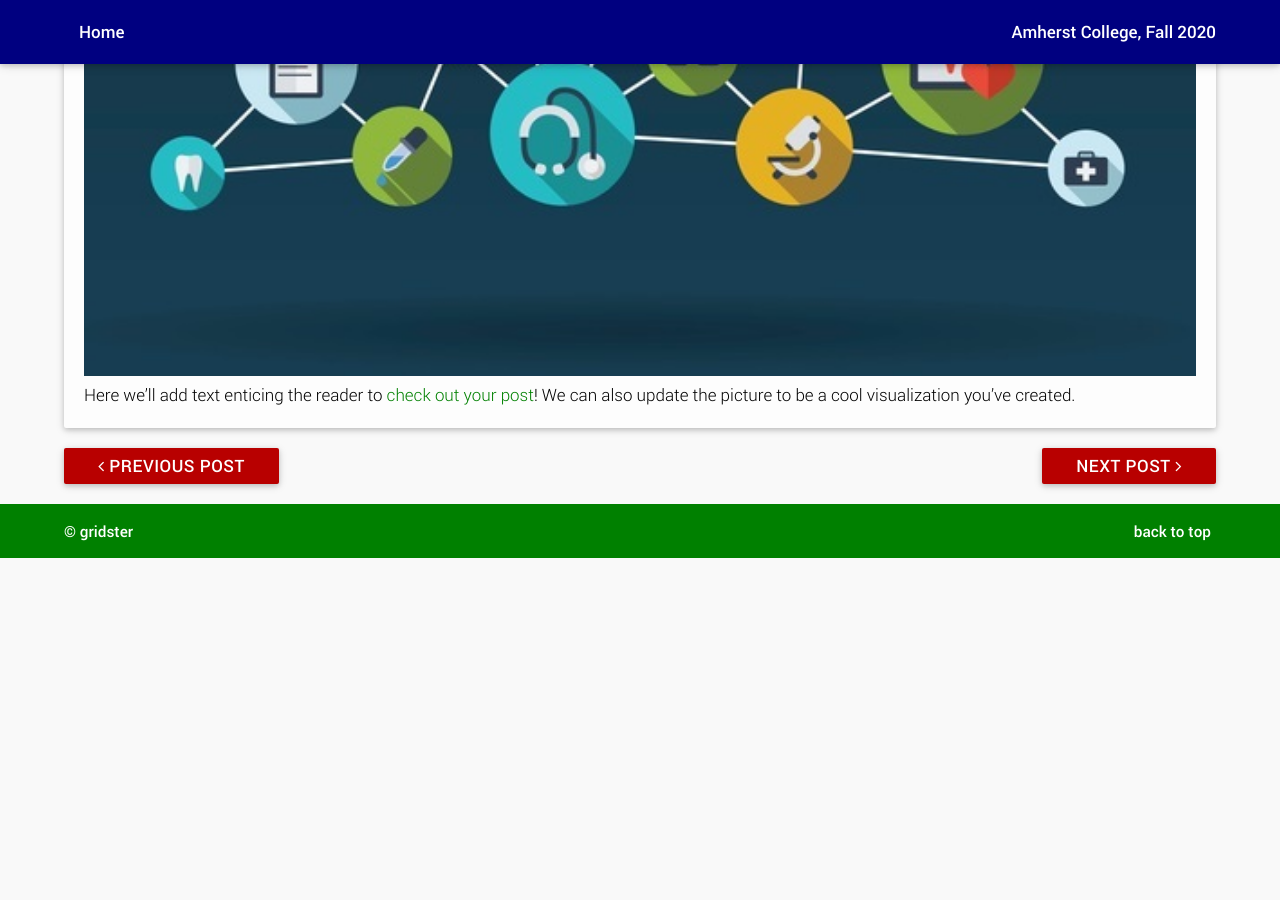
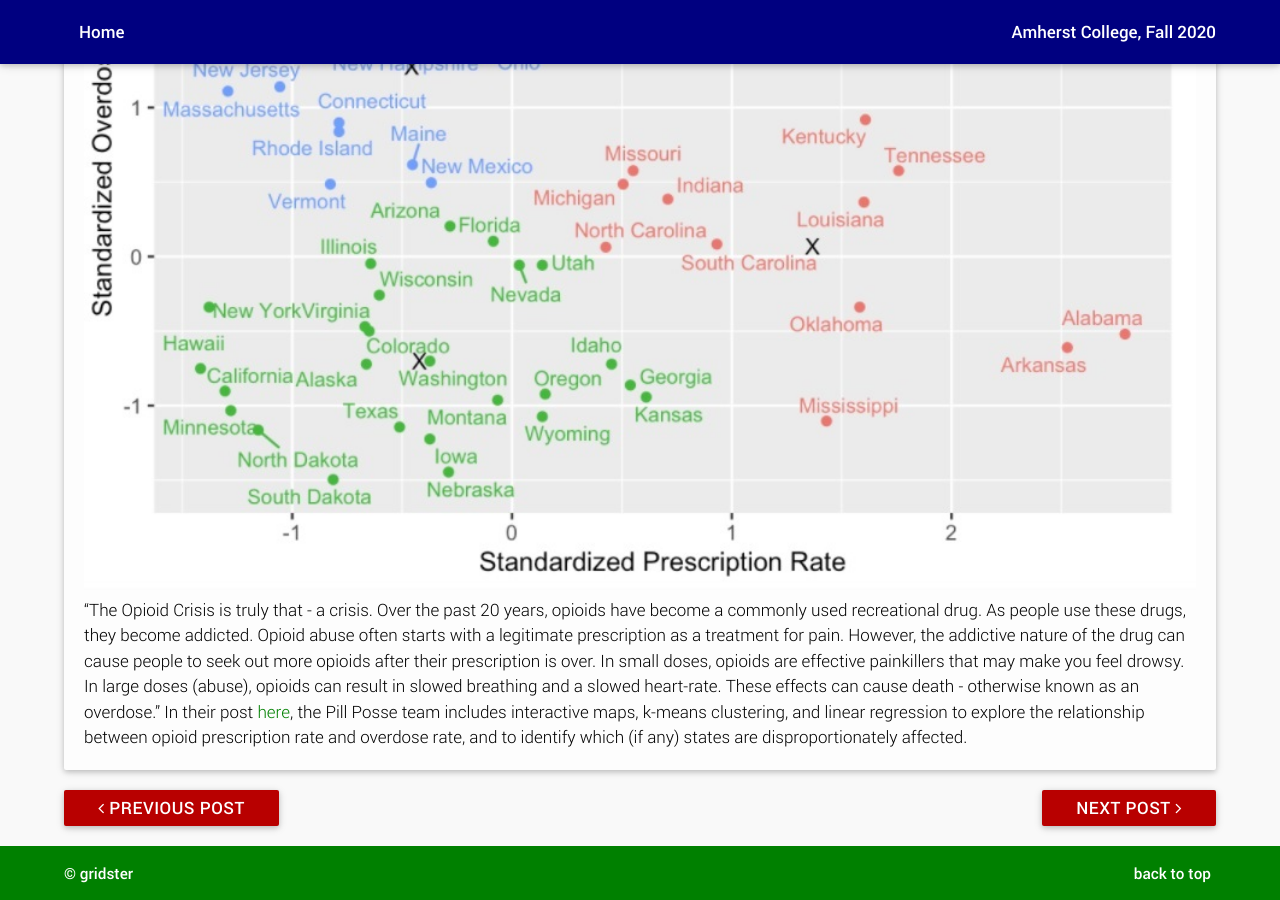
Before and after one commit to stat231-f20/pug-blogs, a Jekyll site: the page built from _posts/2020-11-20-pillposse.md, in a window 1280 px wide and 900 px high, scrolled down 870 px. Built offline with Jekyll 4.4.1, drawn with Linux system fonts in a browser that asks for light colours; before the commit the page ends 1428 px from its top, so only the background shows below that; some of the changed text lies outside the part shown.

Commit message:
updating text and image for pp

```diff
--- a/_posts/2020-11-20-pillposse.md
+++ b/_posts/2020-11-20-pillposse.md
@@ -1,9 +1,9 @@
 ---
 author: Pill Posse
-title: The Opioid Crisis
-featimg: pill_posse.jpg
+title: The Opioid Epidemic
+featimg: pill_posse1.jpg
 tags: [text]
 category: [standard]
 ---
 
-Here we'll add text enticing the reader to <a href="https://stat231-f20.github.io/Blog-Pill-Posse/" target="blank">check out your post</a>!  We can also update the picture to be a cool visualization you've created.
+"The Opioid Crisis is truly that - a crisis. Over the past 20 years, opioids have become a commonly used recreational drug. As people use these drugs, they become addicted. Opioid abuse often starts with a legitimate prescription as a treatment for pain. However, the addictive nature of the drug can cause people to seek out more opioids after their prescription is over. In small doses, opioids are effective painkillers that may make you feel drowsy. In large doses (abuse), opioids can result in slowed breathing and a slowed heart-rate. These effects can cause death - otherwise known as an overdose."  In their post <a href="https://stat231-f20.github.io/Blog-Pill-Posse/" target="blank">here</a>, the Pill Posse team includes interactive maps, k-means clustering, and linear regression to explore the relationship between opioid prescription rate and overdose rate, and to identify which (if any) states are disproportionately affected.
```
Also changed, not shown: media/covers/pill_posse1-450x253.jpg (added), media/pill_posse1.jpg (added).
